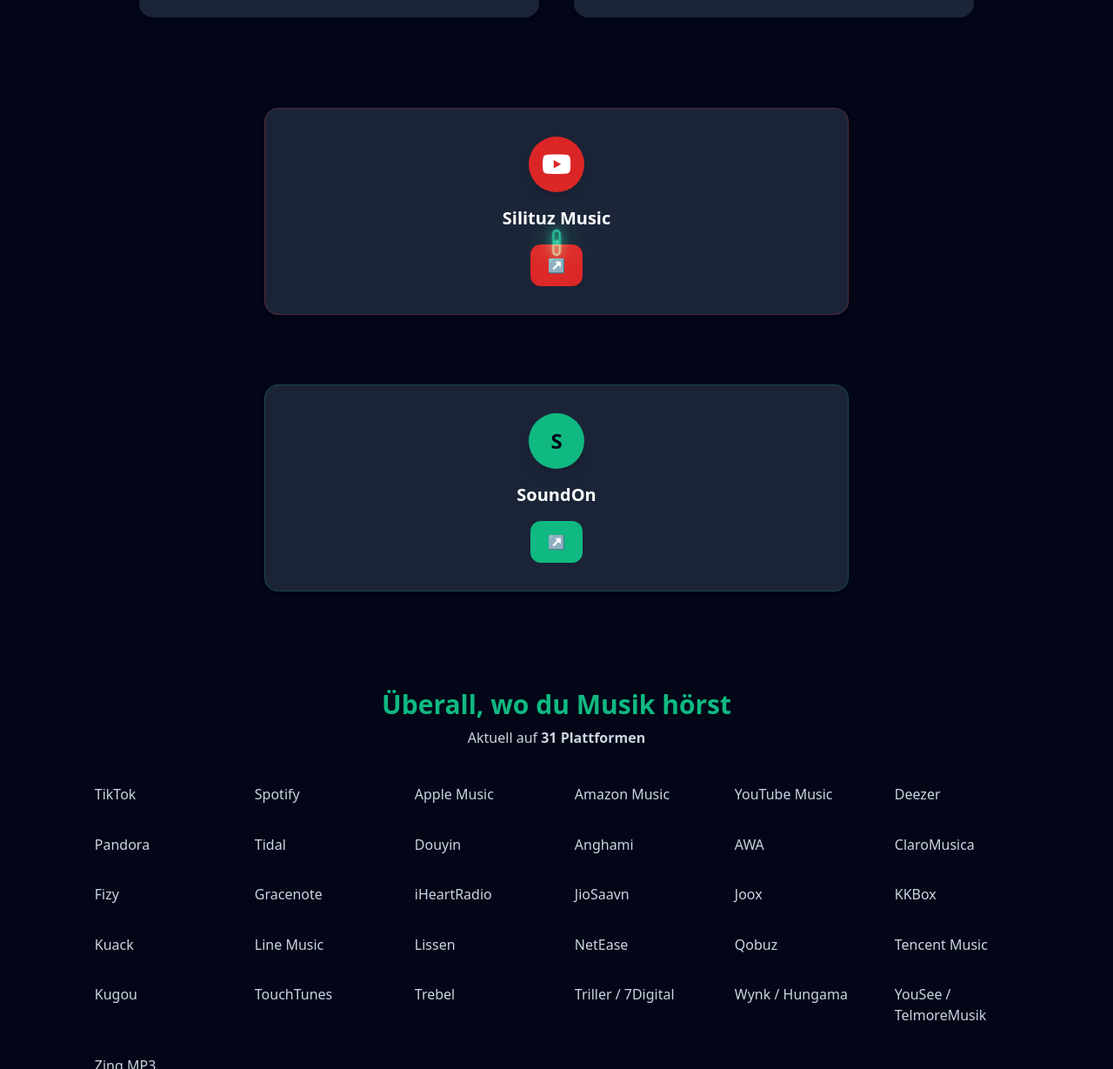
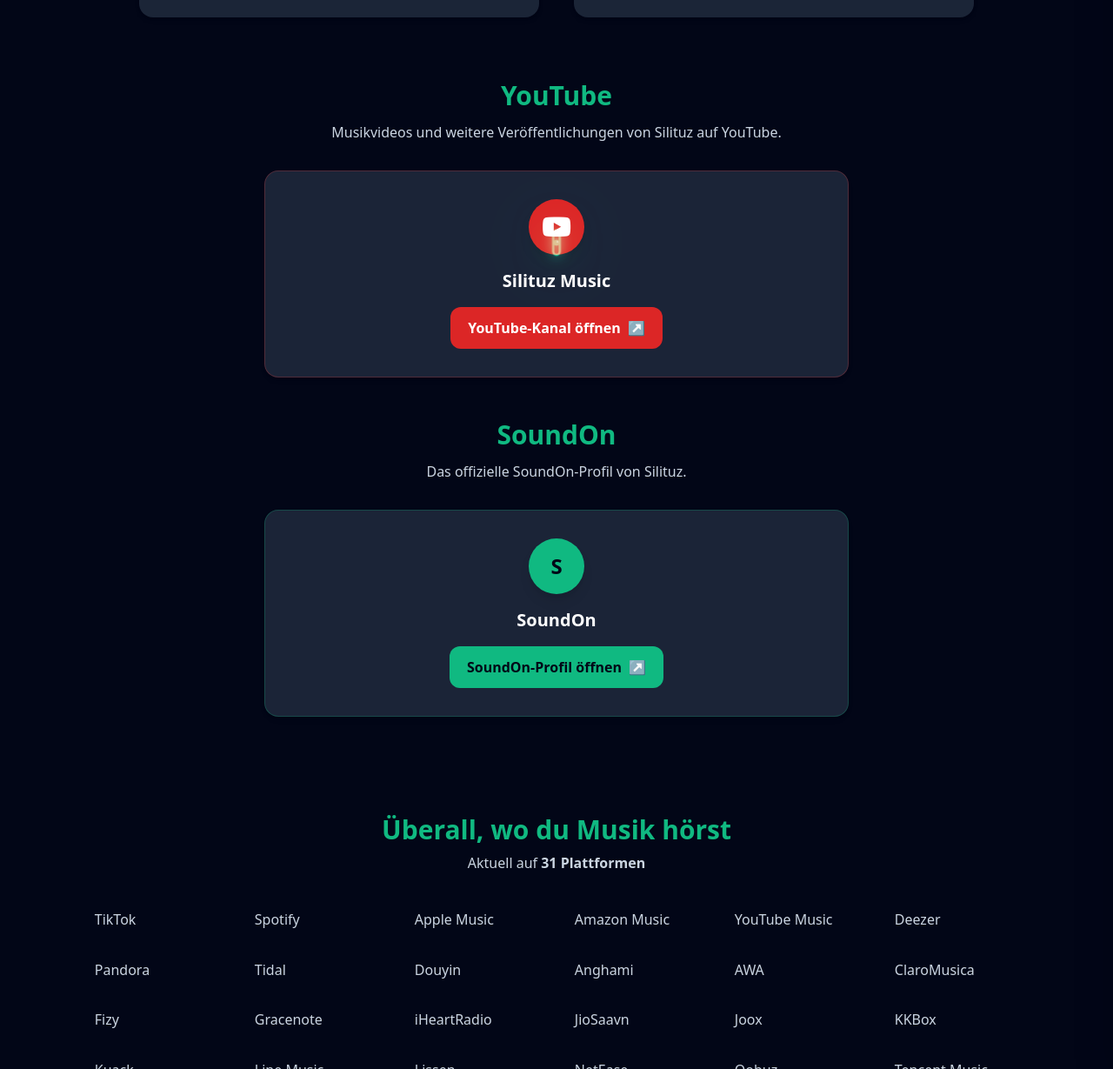
Before and after one commit to Silituz/silituz-website, a Jekyll site: the page built from music.html, in a window 1280 px wide and 1400 px high, scrolled down 1450 px, cut to the strip 171-1400 px from the top of the window. Shown: the whole strip at 87% size. Built offline with Jekyll 4.4.1, drawn with Linux system fonts in a browser that asks for light colours; nearby versions of some CDN libraries.

Commit message:
Add German music channel content

```diff
--- a/music.html
+++ b/music.html
@@ -21,6 +21,17 @@
 apple_head: "Apple Music"
 apple_embed_src: "https://embed.music.apple.com/de/artist/silituz/1815637787"
 
+youtube_head: "YouTube"
+youtube_text: "Musikvideos und weitere Veröffentlichungen von Silituz auf YouTube."
+youtube_cta: "YouTube-Kanal öffnen"
+youtube_url: "https://www.youtube.com/channel/UCq6M6rPTxkIsgHB0LN0ljIg"
+
+soundon_head: "SoundOn"
+soundon_text: "Das offizielle SoundOn-Profil von Silituz."
+soundon_cta: "SoundOn-Profil öffnen"
+soundon_url: "https://www.soundon.global/bio/silituz"
+
+
 # Plattformen-Block
 platforms_title: "Überall, wo du Musik hörst"
 platforms_prefix: "Aktuell auf"
```
